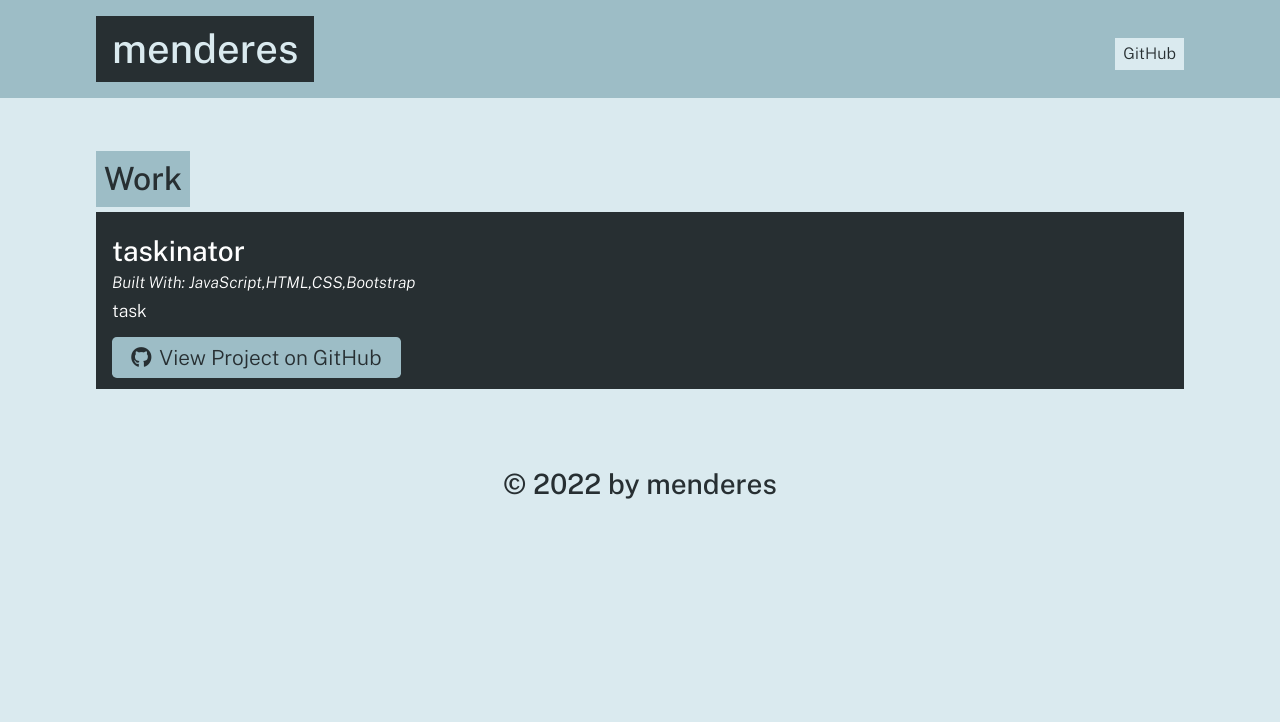
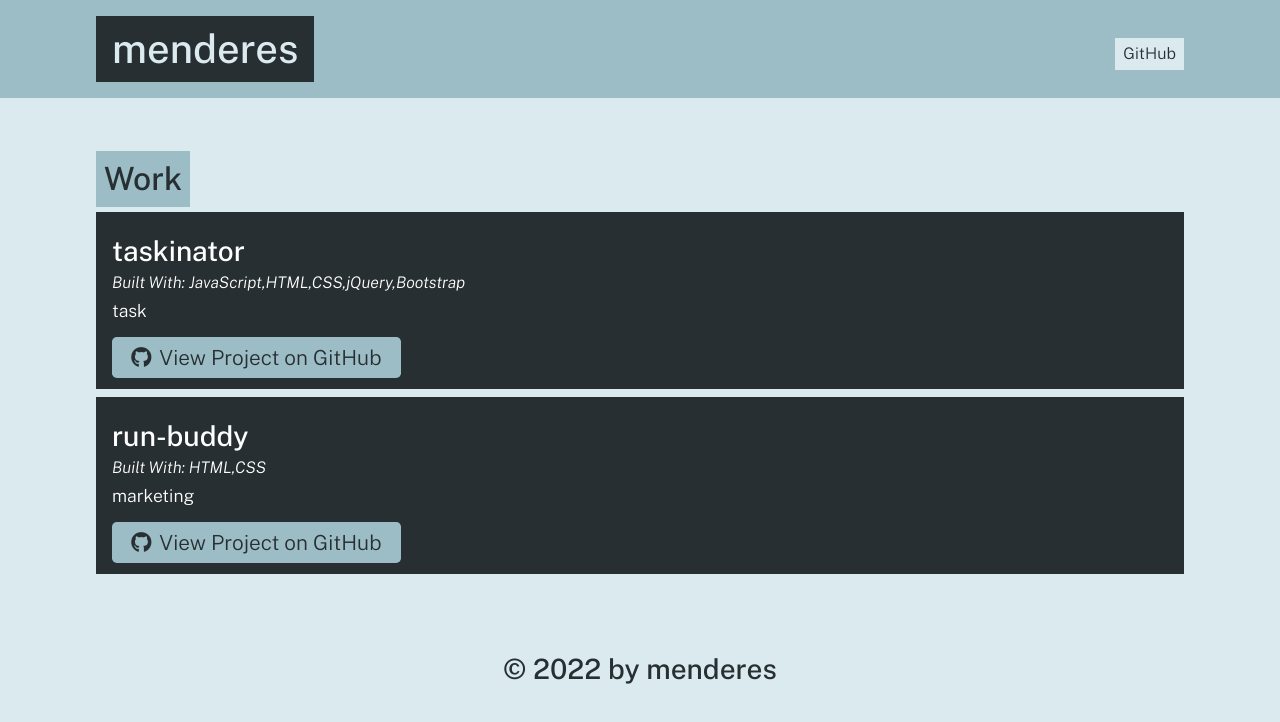
Before and after one commit to MenderesKoc/portfolio-generator, a website: page dist/index.html in a window 1280 px wide. Drawn offline with nearby package versions, Linux system fonts and the light colour scheme.

Commit message:
added DS.Store file and updated README.md file

```diff
--- a/dist/index.html
+++ b/dist/index.html
@@ -1,6 +1,6 @@
+
   <!DOCTYPE html>
   <html lang="en">
-
   <head>
     <meta charset="UTF-8">
     <meta name="viewport" content="width=device-width, initial-scale=1.0">
@@ -31,11 +31,20 @@
             <h3 class="portfolio-item-title text-light">taskinator</h3>
             <h5 class="portfolio-languages">
               Built With:
-            JavaScript,HTML,CSS,Bootstrap
+              JavaScript,HTML,CSS,jQuery,Bootstrap
             </h5>
             <p>task</p>
-          <a href="https://github.com/MenderesKoc" class="btn"><i class="fab fa-github mr-2"></i>View Project on
-            GitHub</a>
+            <a href="https://github.com/MenderesKoc" class="btn"><i class="fab fa-github mr-2"></i>View Project on GitHub</a>
+          </div>
+
+          <div class="col-12 mb-2 bg-dark text-light p-3">
+            <h3 class="portfolio-item-title text-light">run-buddy</h3>
+            <h5 class="portfolio-languages">
+              Built With:
+              HTML,CSS
+            </h5>
+            <p>marketing</p>
+            <a href="https://github.com/MenderesKoc" class="btn"><i class="fab fa-github mr-2"></i>View Project on GitHub</a>
           </div>
 
 
@@ -48,5 +57,4 @@
       <h3 class="text-dark">&copy; 2022 by menderes</h3>
     </footer>
   </body>
-
   </html>
```
Also changed, not shown: README.md, assets/images/Screenshot1.png (added), assets/images/Screenshot2.png (added). Lines whose indentation alone changed are shown as unchanged.
